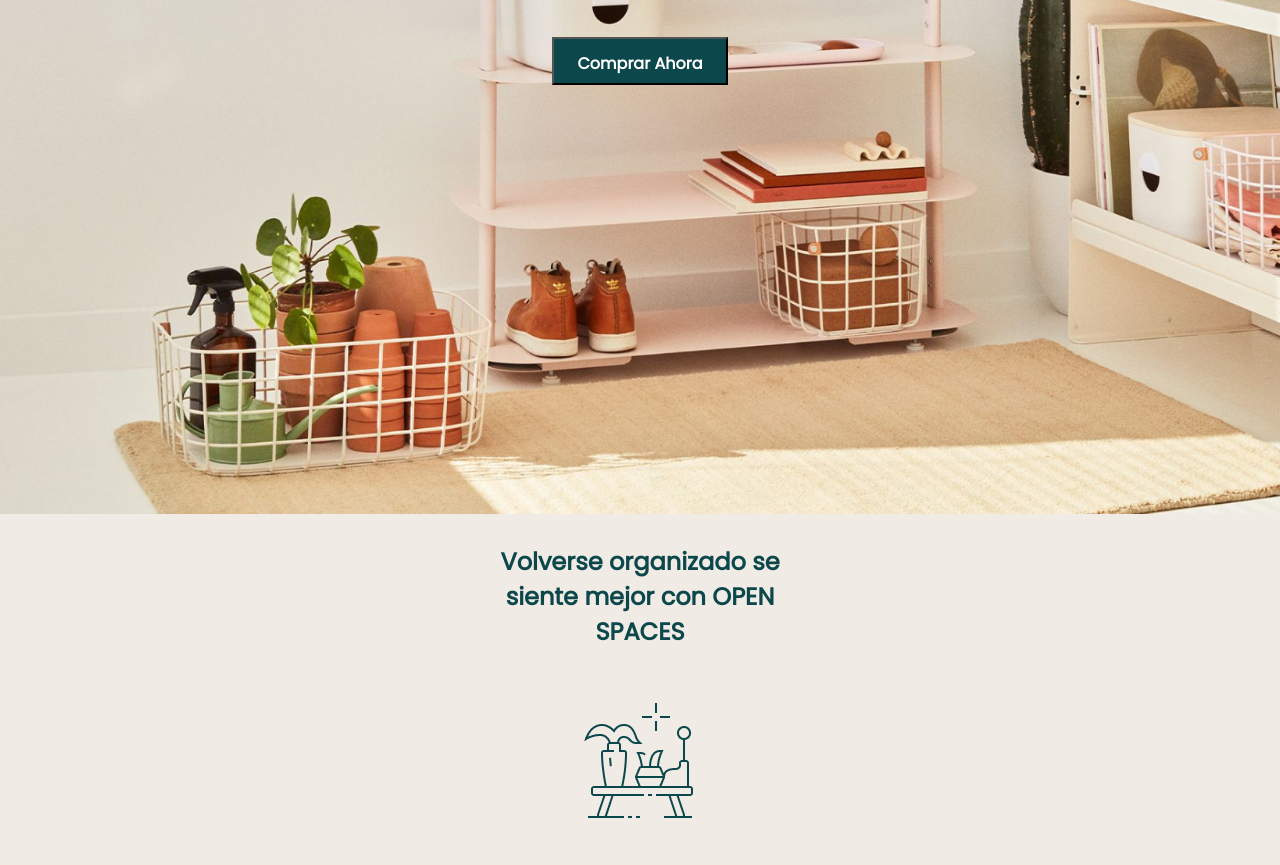
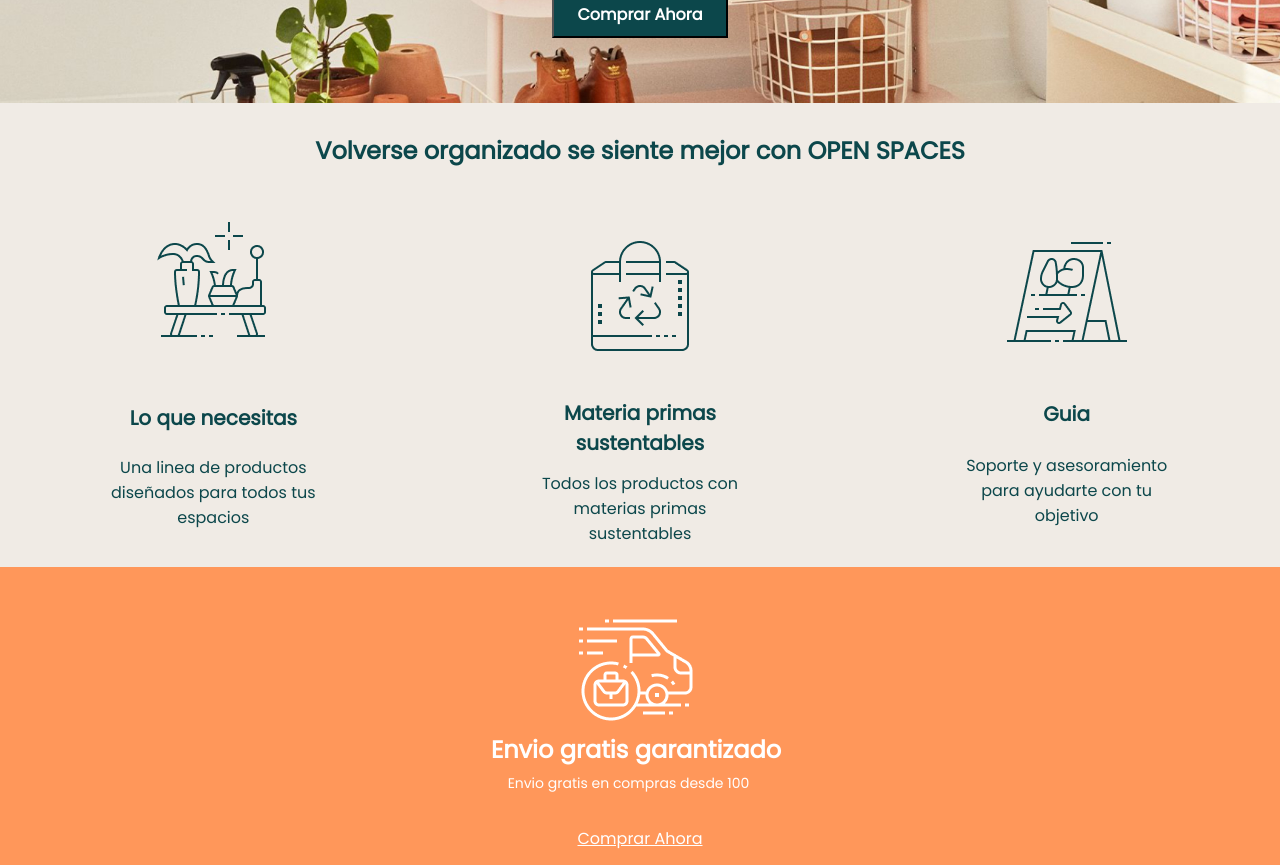
Before and after one commit to Adalab/modulo-1-evaluacion-final-pgomezariza, a plain HTML site: page index.html in a window 1280 px wide. Shown: the part 286-1151 px from the top of the page. Drawn offline with Linux system fonts and the light colour scheme.

Commit message:
add definitive header mobile

```diff
--- a/styles/main.css
+++ b/styles/main.css
@@ -2,8 +2,8 @@
   margin: 0px;
   padding: 0px;
   box-sizing: border-box;
+  list-style: none;
   text-decoration: none;
-  list-style: none;
 }
 
 :root {
@@ -20,11 +20,10 @@
 .header {
   background-image: url(./images/header.jpg);
   background-size: auto;
-  height: 100vh;
-  min-height: 389px;
+  height: 389px;
   background-size: cover;
   background-repeat: no-repeat;
-  background-position: 50% 50%;
+  background-position: 60%;
 }
 
 .header__section-top {
@@ -37,7 +36,7 @@
 .header__section-top--burger {
   width: 24px;
   height: 24px;
-  margin-left: 60px;
+  margin-left: 45px;
 }
 
 .header__section-top--logo {
@@ -57,8 +56,7 @@
   height: 38px;
   font-family: var(--font-family);
   font-weight: 600;
-  margin: 50vh 0 24px;
-  margin-top: 100px;
+  margin: 10vh 0 5px;
   font-size: 24px;
   font-stretch: normal;
   font-style: normal;
@@ -77,8 +75,8 @@
   font-weight: 600;
   display: flex;
   justify-content: center;
-  margin: 25px;
-  padding: 12px 12px;
+  margin: 17px;
+  padding: 10px 12px;
   background-color: var(--darkblue-color);
 }
 
@@ -105,7 +103,6 @@
   letter-spacing: normal;
   text-align: center;
   color: var(--darkblue-color);
-  font-weight: bold;
 }
 
 .main__module2--article {
@@ -163,6 +160,26 @@
   color: var(--darkblue-color);
 }
 
+@media (min-width: 768px) {
+  .main__module2 {
+    display: grid;
+    grid-template-columns: 1fr 1fr 1fr;
+  }
+
+  .main__module2--title {
+    width: 100vw;
+    height: 38px;
+    grid-column: span 3;
+    text-align: center;
+    font-family: var(--font-family);
+    font-size: 24px;
+    font-weight: 600;
+    color: var(--darkblue-color);
+  }
+  .main__module2--icon1 {
+    margin: 20px auto 47px auto;
+  }
+}
 /* -------------------------M.Module 3------------------------ */
 .main__module3 {
   background-color: var(--orange-color);
@@ -177,13 +194,13 @@
   justify-content: center;
 }
 .main__module3--van {
-  margin: 0 152px 10px 142px;
-  padding: 12.5px 4px 8px;
+  margin: 0 152px 0px 142px;
+  padding: 40px 4px 0px;
 }
 .main__module3--title {
   width: 414px;
   height: 41px;
-  margin: 10px 0 0;
+  margin: 5px 0 0;
 }
 .main__module3-text {
   width: 375px;
```
